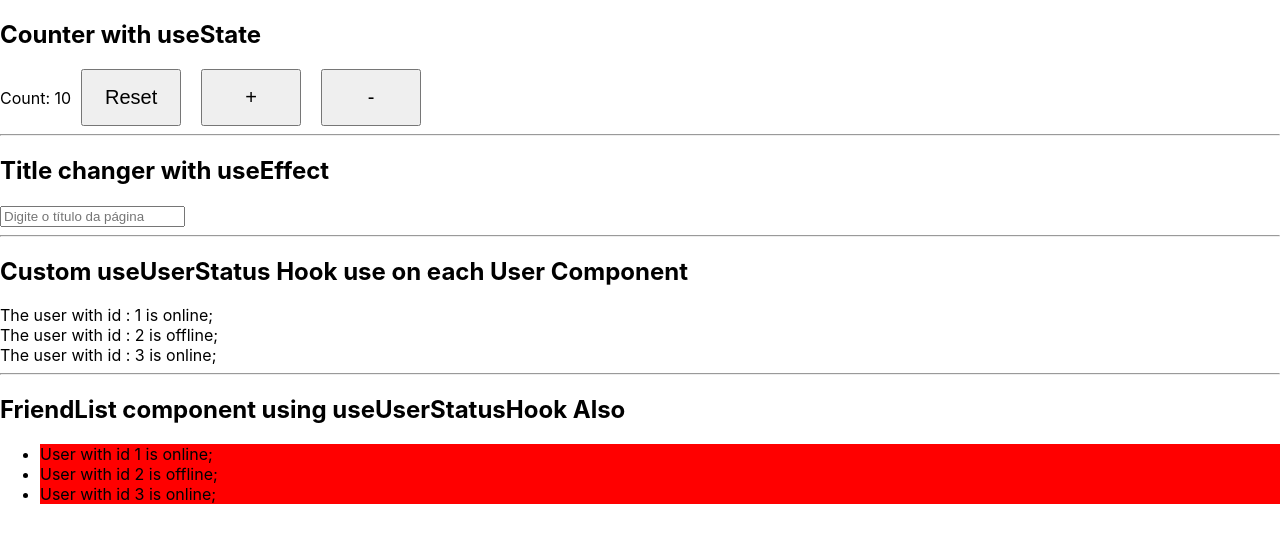
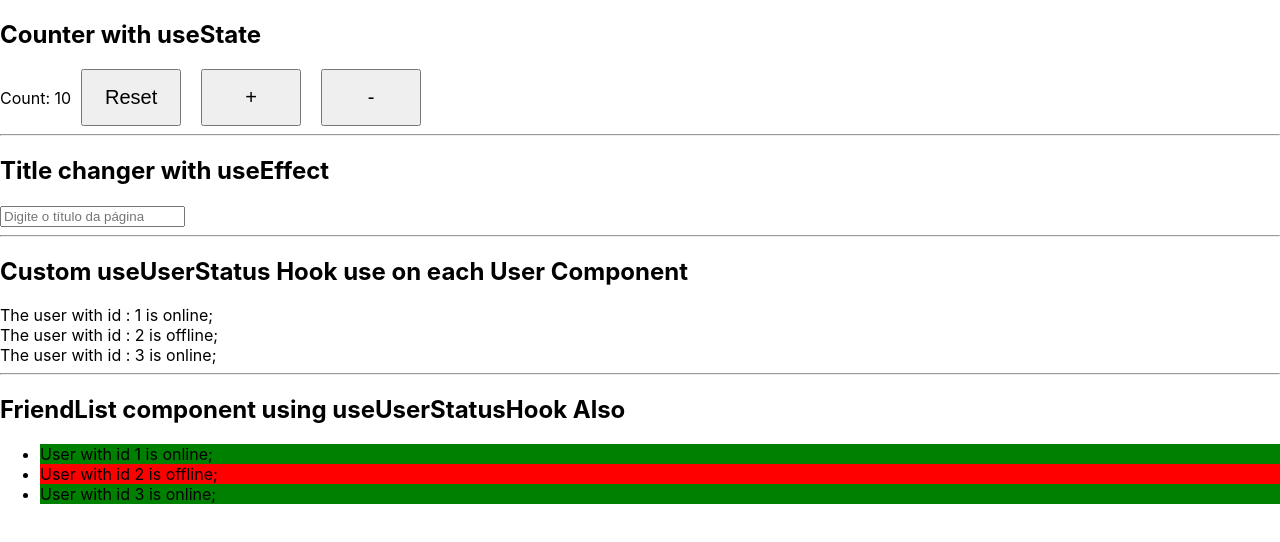
Before and after one commit to T14g/react-concepts, a React (Create React App) app: page / in a window 1280 px wide. Shown: the top 542 px of the page. Built offline with nearby package versions, Linux system fonts and the light colour scheme.

Commit message:
Friend list item component using useUserStatus Hook also

```diff
--- /dev/null
+++ b/src/components/friend-list-item/friend-list-item.component.jsx
@@ -0,0 +1,13 @@
+import React from 'react';
+import useUserStatus from "../hooks/useUserStatus";
+
+const FriendListItem = ({ item }) => {
+    const status = useUserStatus(item.id)
+    return (
+        <li style={{ background: status === 'online' ? 'green' : 'red' }}>
+            User with id {item.id} is {status};
+        </li>
+    );
+}
+
+export default FriendListItem;
--- a/src/components/friend-list/friend-list.component.jsx
+++ b/src/components/friend-list/friend-list.component.jsx
@@ -1,4 +1,4 @@
-import useUserStatus from "../hooks/useUserStatus";
+import FriendListItem from "../friend-list-item/friend-list-item.component";
 
 const FriendList = ({ list }) => {
 
@@ -6,12 +6,8 @@ const FriendList = ({ list }) => {
         <ul>
             {
                 list.length > 0 && list.map((item, index) => {
-                    const status = useUserStatus(item.id);
-
                     return (
-                        <li key={index} style={{ background: item.status === 'online' ? 'green' : 'red' }}>
-                            User with id {item.id} is {status};
-                        </li>
+                        <FriendListItem key={index} item={item} />
                     )
                 })
             }
```
